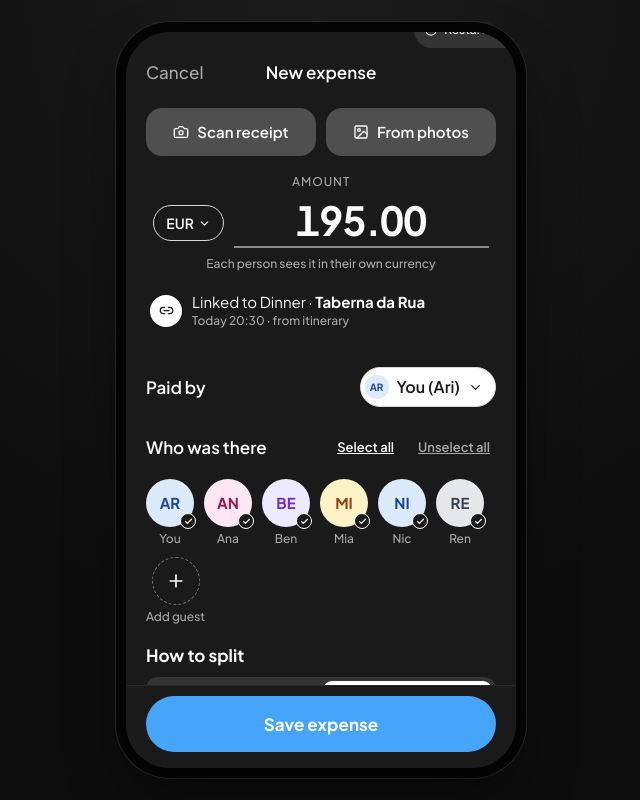
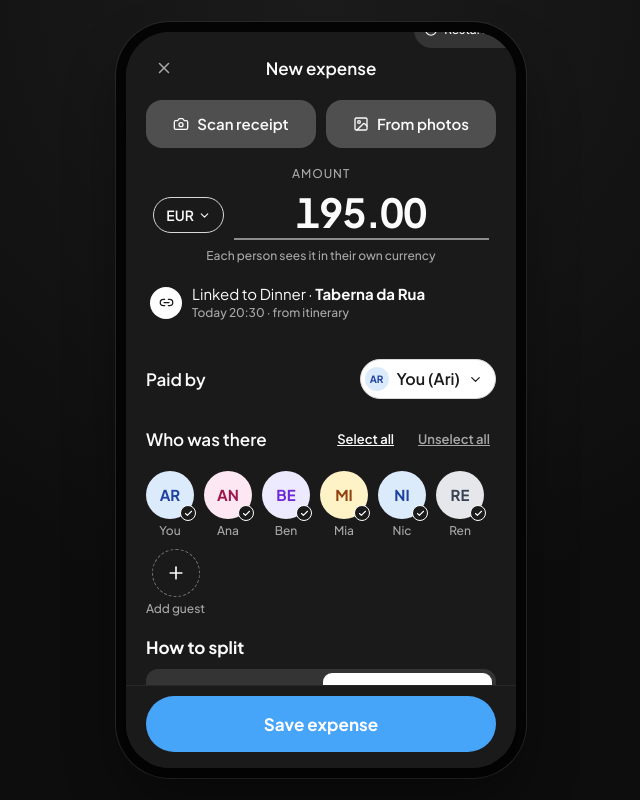
Before and after one commit to marielaluna24/tripup-prototype, a React (Vite) app: page /trip/lisbon/expenses/new in a window 1280 px wide. Shown: the whole page, without its empty margins (319-959 px from the left). Built offline with nearby package versions, Linux system fonts and the light colour scheme.

Commit message:
Use an X button instead of "Cancel" text on New Expense
Same closeIcon treatment already applied to New Poll — New Trip
keeps its "Close" text link unchanged.

```diff
--- a/src/screens/AddExpenseScreen.tsx
+++ b/src/screens/AddExpenseScreen.tsx
@@ -53,7 +53,7 @@ export function AddExpenseScreen() {
 
   return (
     <div className={styles.screen}>
-      <SheetHeader title="New expense" cancelTo="/trip/lisbon/expenses" />
+      <SheetHeader title="New expense" cancelTo="/trip/lisbon/expenses" closeIcon />
       <div className={`${styles.scroll} scroll-area`}>
         <div className={styles.scanRow}>
           <button type="button" className={styles.scanBtn} onClick={notAvailable}>
```
